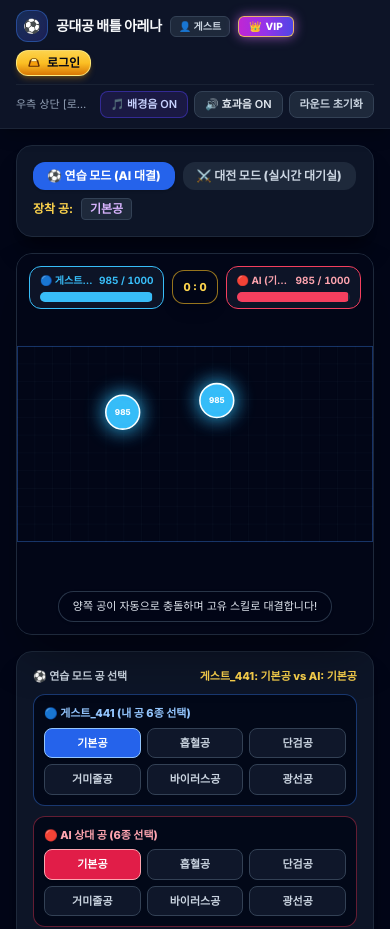
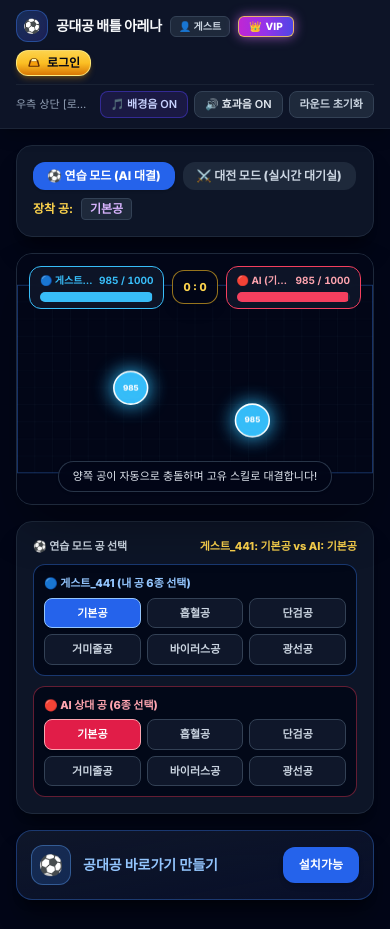
Before and after one commit to vusana-ai/ballvsball, a plain HTML site: page index.html in a window 390 px wide. Shown: the top 929 px of the page. Drawn offline with nearby package versions, Linux system fonts and the light colour scheme; no server answers.

Commit message:
Update index.html

```diff
--- a/index.html
+++ b/index.html
@@ -231,7 +231,7 @@
 
     <!-- 중간 게임 화면 (연습 모드 및 매치 진행 시 표시) -->
     <section id="gameAreaSection" class="relative bg-slate-900 border border-slate-800 rounded-2xl overflow-hidden shadow-2xl shadow-black/40">
-      <div id="canvasWrapper" class="relative w-full h-[380px] sm:h-[440px] cursor-pointer bg-slate-950">
+      <div id="canvasWrapper" class="relative w-full aspect-[16/10] sm:aspect-auto sm:h-[440px] min-h-[250px] cursor-pointer bg-slate-950">
         <canvas id="gameCanvas" class="absolute inset-0 w-full h-full block"></canvas>
 
         <!-- 3-2-1 카운트다운 오버레이 -->
@@ -855,6 +855,7 @@
       }
 
       let lastTime = 0;
+      let lastSyncSentAt = 0;
       function gameLoop(timestamp) {
         try {
           const dt = lastTime ? Math.min(0.05, (timestamp - lastTime) / 1000) : 0.016;
@@ -1059,7 +1060,8 @@
               showRoundResultOverlay(playerWonRound ? 'left' : 'right');
             }
 
-            if (currentMode === 'pvp' && pvpRoomName && pvpRole === 'left') {
+            if (currentMode === 'pvp' && pvpRoomName && pvpRole === 'left' && (timestamp - lastSyncSentAt >= 32)) {
+              lastSyncSentAt = timestamp;
               socket.emit('sync_game_state', {
                 room: pvpRoomName,
                 role: pvpRole,
@@ -1518,6 +1520,7 @@
         document.getElementById('pvpLobbySection').classList.remove('flex');
         document.getElementById('gameAreaSection').classList.remove('hidden');
         resizeCanvas();
+        requestAnimationFrame(resizeCanvas);
         document.getElementById('pvpInGameSkinBox').classList.remove('hidden');
         document.getElementById('pvpInGameSkinBox').classList.add('flex');
 
@@ -1627,6 +1630,8 @@
         document.getElementById('pvpInGameSkinBox').classList.add('hidden');
         document.getElementById('pvpInGameSkinBox').classList.remove('flex');
         gameAreaSection.classList.remove('hidden');
+        resizeCanvas();
+        requestAnimationFrame(resizeCanvas);
         document.getElementById('playerLabelName').textContent = `🔵 ${getDisplayName()} (${getEquippedSkin().name})`;
         resetRound();
         showToast('⚽ 연습 모드로 전환되었습니다.');
@@ -2113,13 +2118,18 @@
         showToast('🔄 라운드가 초기화되었습니다.');
       });
 
-      window.onload = async () => {
+      function bootGame() {
         resizeCanvas();
         updateUI();
-        if (authToken) await loadFromServer();
         resetRound();
         requestAnimationFrame(gameLoop);
-      };
+        if (authToken) loadFromServer();
+      }
+      if (document.readyState === 'complete') {
+        bootGame();
+      } else {
+        window.addEventListener('load', bootGame);
+      }
     })();
   </script>
 </body>
```
